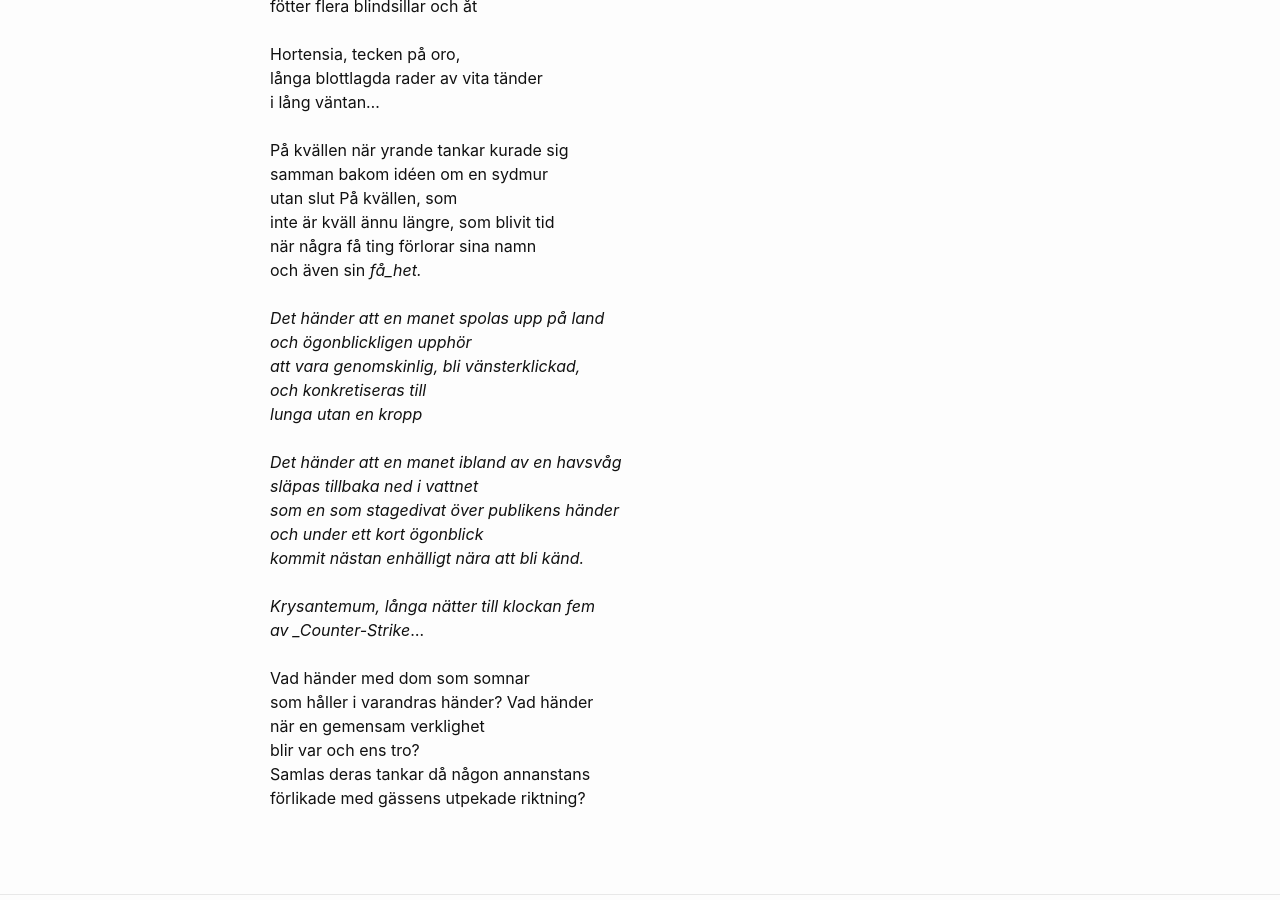
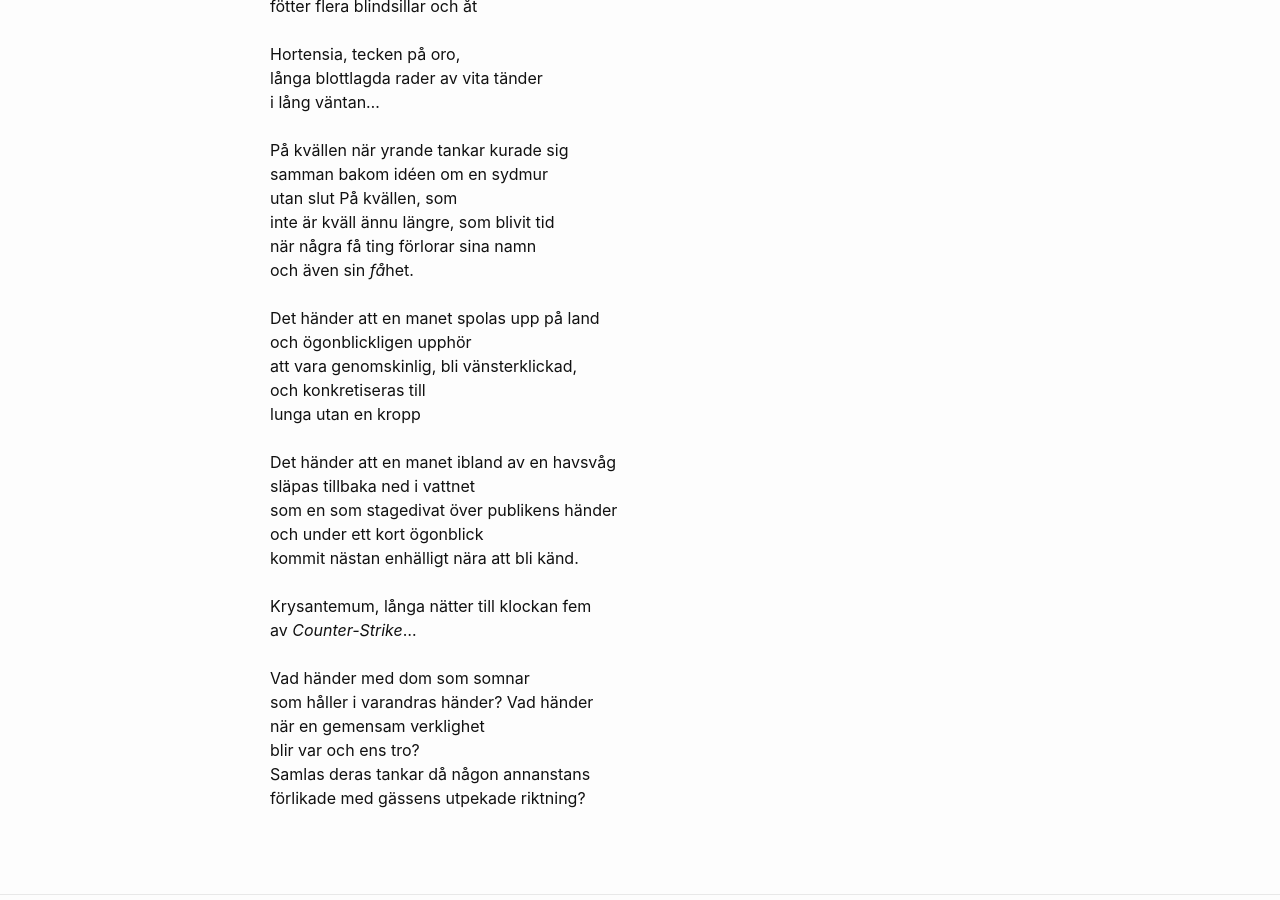
Before and after one commit to terr4form4/terr4form4.github.io, a Jekyll site: the page built from _posts/poesi/2024-01-03-dikter-2023-2024.md, in a window 1280 px wide and 900 px high, scrolled down 9545 px. Built offline with Jekyll 4.4.1, drawn with Linux system fonts in a browser that asks for light colours; comment, search, counter and statistics services are not loaded.

Commit message:
krysantemum

```diff
--- a/_posts/poesi/2024-01-03-dikter-2023-2024.md
+++ b/_posts/poesi/2024-01-03-dikter-2023-2024.md
@@ -399,7 +399,7 @@ samman bakom idéen om en sydmur<br/>
 utan slut På kvällen, som<br/>
 inte är kväll ännu längre, som blivit tid<br/>
 när några få ting förlorar sina namn<br/>
-och även sin _få_het.<br/>
+och även sin *få*het.<br/>
 <br/>
 Det händer att en manet spolas upp på land<br/>
 och ögonblickligen upphör<br/>
@@ -414,7 +414,7 @@ och under ett kort ögonblick<br/>
 kommit nästan enhälligt nära att bli känd.<br/>
 <br/>
 Krysantemum, långa nätter till klockan fem<br/>
-av _Counter-Strike_...<br/>
+av *Counter-Strike*...<br/>
 <br/>
 Vad händer med dom som somnar<br/>
 som håller i varandras händer? Vad händer<br/>
```
